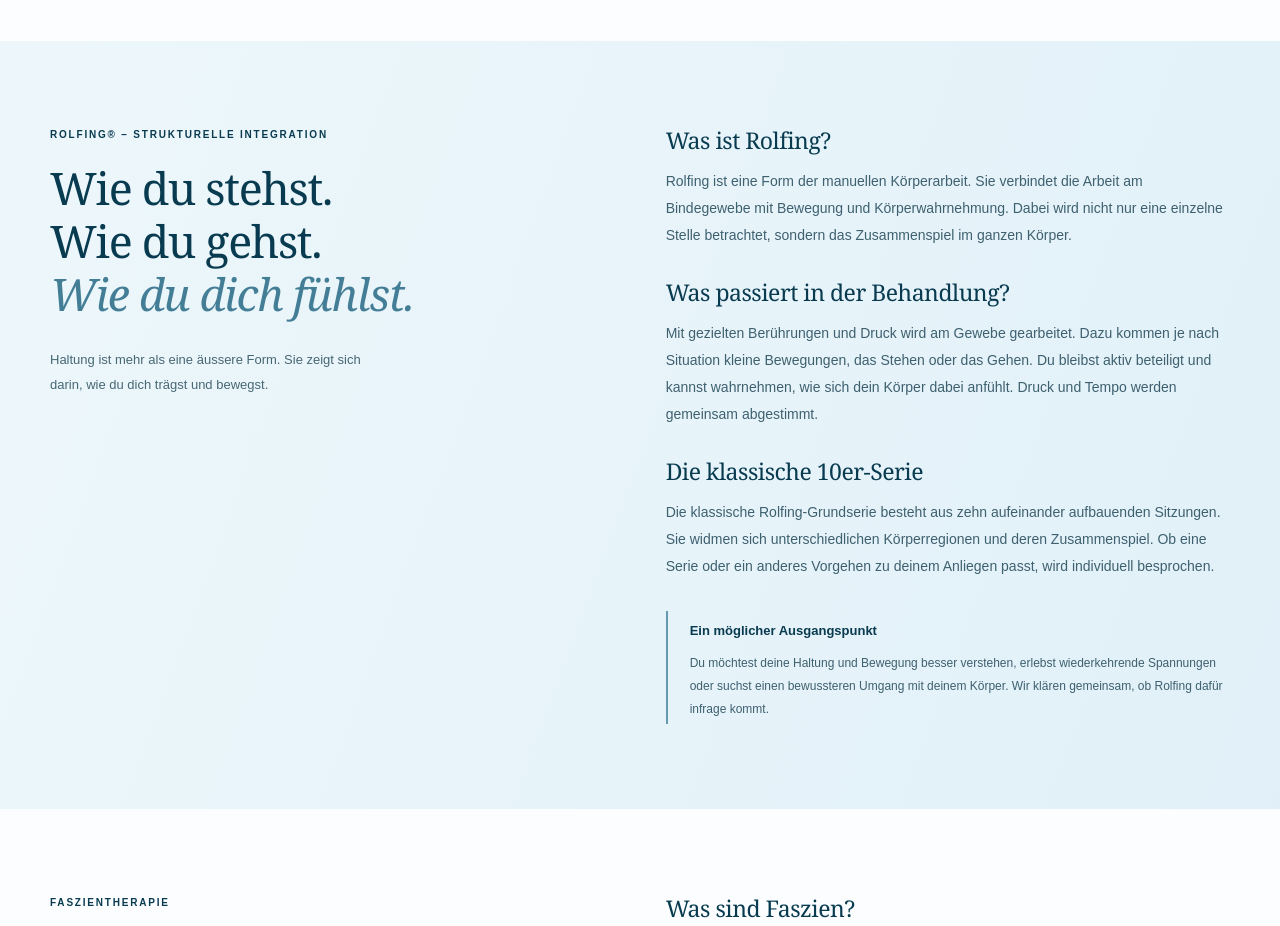
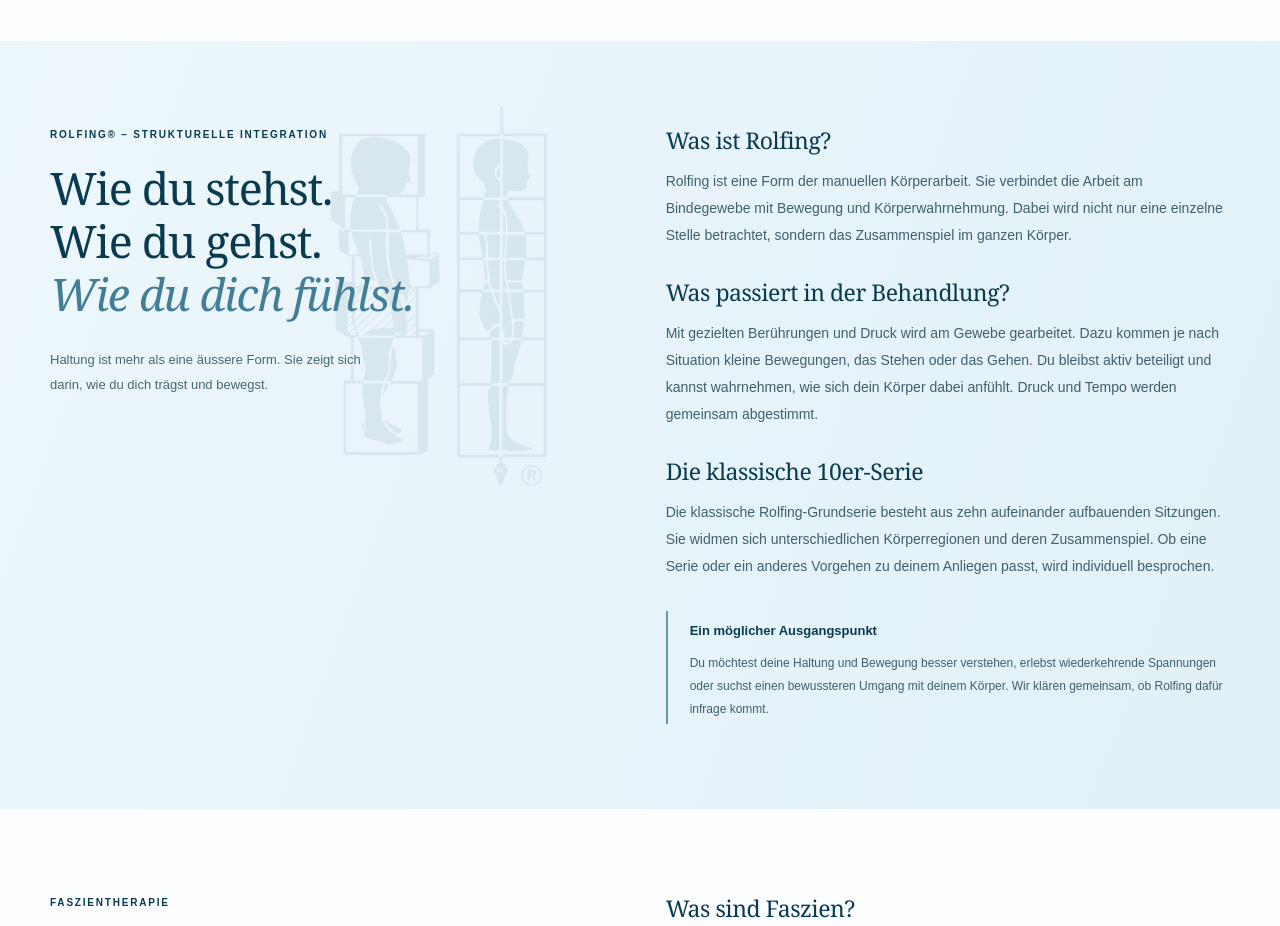
Before and after one commit to andreherren-gmail/rolfing-sarah, a website: page prototyp/index.html in a window 1280 px wide. Shown: the part 1540-2466 px from the top of the page. Drawn offline with Linux system fonts and the light colour scheme.

Commit message:
Add subtle Rolfing figure background to prototype

```diff
--- a/prototyp/styles.css
+++ b/prototyp/styles.css
@@ -233,3 +233,22 @@
   .price-details { grid-template-columns: 1fr; gap: 15px; }
   .missing-list > div { grid-template-columns: 1fr; gap: 6px; }
 }
+
+/* Show only the two figures from the original association SVG as decoration. */
+#rolfing .method-heading { isolation: isolate; }
+#rolfing .method-heading::before {
+  content: '';
+  position: absolute;
+  z-index: -1;
+  pointer-events: none;
+  right: 0;
+  top: -20px;
+  width: 230px;
+  height: 380px;
+  background: url('../assets/rolfing.svg') left center / auto 100% no-repeat;
+  opacity: .07;
+}
+@media (max-width: 760px) {
+  #rolfing .method-heading { position: relative; }
+  #rolfing .method-heading::before { width: 165px; height: 275px; top: 0; }
+}
```
Also changed, not shown: docs/konzept-prototyp.md (+6 -0 lines), assets/rolfing.svg (added).
